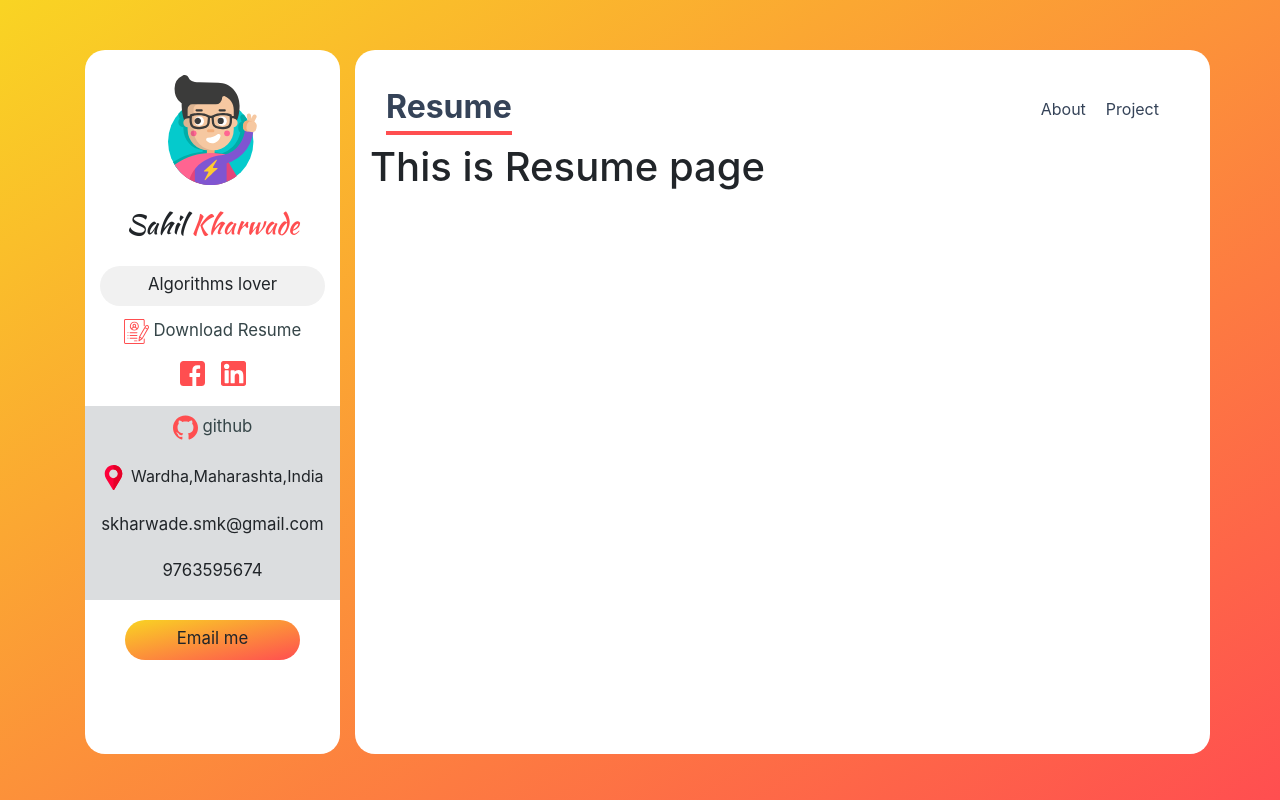
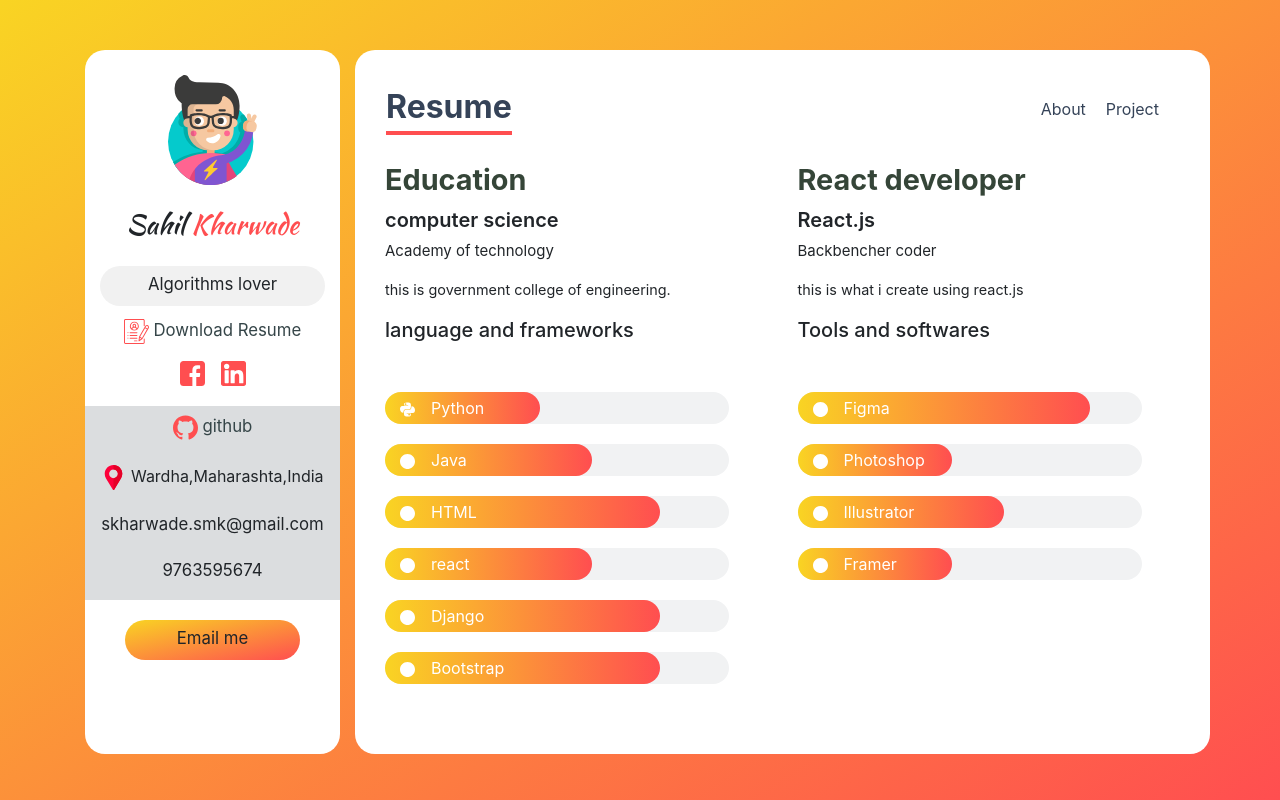
Before and after one commit to Sahilkharwade/portfolio-react, a React (Create React App) app: page /resume in a window 1280 px wide. Built offline with nearby package versions, Linux system fonts and the light colour scheme.

Commit message:
Resume component done

```diff
--- /dev/null
+++ b/src/components/Bar.js
@@ -0,0 +1,20 @@
+import React from 'react'
+
+function Bar({value:{icon,name,level}}) { // destructuring
+    const bar_width = `${level}%`
+    return (
+        <div className="bar">
+            <div className="bar__wrapper " style={{
+                'width':bar_width
+            }}>
+                <span className="bar__name mr-2 ">
+                    <img src={icon} alt='icon' className='bar__icon mr-3'/>{name}
+                </span>
+                {/* <span>{level}</span> */}
+            </div>
+
+        </div>
+    )
+}
+
+export default Bar
--- a/src/components/Resume.js
+++ b/src/components/Resume.js
@@ -1,12 +1,124 @@
-import React from 'react'
+import React from 'react';
+import react from '../assets/icons/react.svg'
+import python from '../assets/icons/python.svg'
+import Bar from './Bar'
+const languages = [
+    {
+        icon: python,
+        name: 'Python',
+        level: '45'
+    },
+    {
+        icon: react,
+        name: 'Java',
+        level: '60'
+    },
+    {
+        icon: react,
+        name: 'HTML',
+        level: '80'
+    },
+    {
+        icon: react,
+        name: 'react',
+        level: '60'
+    },
+    {
+        icon: react,
+        name: 'Django',
+        level: '80'
+    },
+    {
+        icon: react,
+        name: 'Bootstrap',
+        level: '80'
+    }
+]
+
+const tools = [
+    {
+        icon: react,
+        name: 'Figma',
+        level: '85'
+    },
+    {
+        icon: react,
+        name: 'Photoshop',
+        level: '45'
+    },
+    {
+        icon: react,
+        name: 'Illustrator',
+        level: '60'
+    },
+    {
+        icon: react,
+        name: 'Framer',
+        level: '45'
+    },
+
+]
+
 
 function Resume() {
-    return (
-        <div>
-        <h1> This is Resume page</h1>
+  return (
+    <div className='container resume'>
+      <div className='row'>
+        <div className='col-lg-6 resume-card'>
+          <h4 className='resume-card__heading'>Education</h4>
 
+          <div className='resume-card__body'>
+            <h5 className='resume-card__title'>computer science</h5>
+            <p className='resume-card__name'>Academy of technology</p>
+            <p className='resume-card__details'>
+              this is government college of engineering.
+            </p>
+          </div>
         </div>
-    )
+        <div className='col-lg-6 resume-card'>
+          <h4 className='resume-card__heading'>React developer</h4>
+
+          <div className='resume-card__body'>
+            <h5 className='resume-card__title'>React.js</h5>
+            <p className='resume-card__name'>Backbencher coder</p>
+            <p className='resume-card__details'>
+              this is what i create using react.js
+            </p>
+          </div>
+        </div>
+      </div>
+
+      <div className='row'>
+          <div className='col-lg-6 resume-languages'>
+                <h5 className='resume-languages__heading'>
+                    language and frameworks
+                </h5>
+                <div className='resume-languages__body mt-3'>
+                    {
+                        languages.map(language =>
+                            <Bar value={language}/>
+                        )
+                    }
+                </div>
+
+          </div>
+          <div className='col-lg-6 resume-languages'>
+                <h5 className='resume-languages__heading'>
+                    Tools and softwares
+                </h5>
+                <div className='resume-languages__body mt-3'>
+                    {
+                        tools.map(tool =>
+                            <Bar value={tool}/>
+                        )
+
+                    }
+                </div>
+
+          </div>
+      </div>
+    </div>
+  );
 }
 
-export default Resume
+export default Resume;
--- a/src/index.css
+++ b/src/index.css
@@ -147,7 +147,7 @@ navbar */
 .about__intro {
   font-size: 1.1 rem;
   padding: 20px;
-  margin:10px 0;
+  margin: 10px 0;
 }
 .about__container {
   background-color: #dbdddf;
@@ -158,7 +158,7 @@ navbar */
   font-size: 25px;
   font-weight: 700;
   color: #354358;
-  margin-left:  10px;
+  margin-left: 10px;
 }
 /*
 skill_card */
@@ -185,3 +185,56 @@ skill_card */
   font-size: 0.9rem;
   color: red;
 }
+
+/* Resume */
+.resume {
+  padding-top: 20px;
+}
+.resume-card__heading,
+.resume-card__heading {
+  /* margin-left 10px; */
+  /* margin-left:  1px; */
+  font-size: 1.8rem;
+  font-weight: 700;
+  color: #354538;
+}
+.resume-card__name {
+  font-size: 15px;
+}
+
+.resume-card__body {
+  margin-top: 10px;
+}
+
+.resume-card__title {
+  font-weight: 600;
+}
+.resume-card__details {
+  font-size: 0.9rem;
+  padding: 1px 0;
+}
+.resume-languages__heading {
+  /* margin: 100px;
+   */
+  margin-bottom: 50px;
+}
+
+/* bar */
+.bar {
+  width: 90%;
+  background-color: #f1f2f3;
+  border-radius: 20px;
+  margin-bottom: 12px;
+}
+.bar__icon {
+  width: 15px;
+  height: 15px;
+}
+.bar__wrapper {
+  background-image: linear-gradient(90deg, #f9d423, #ff4e50);
+  border-radius: 20px;
+  padding: 4px 15px;
+  color: white;
+  font-size: 1rem;
+  margin-top: 20px;
+}
```
Also changed, not shown: 1 other file (tests, documents, lock files or other folders).
